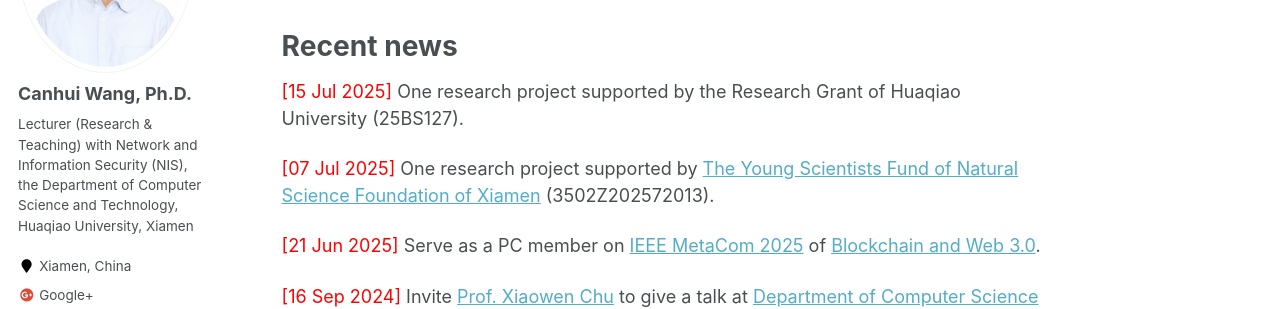
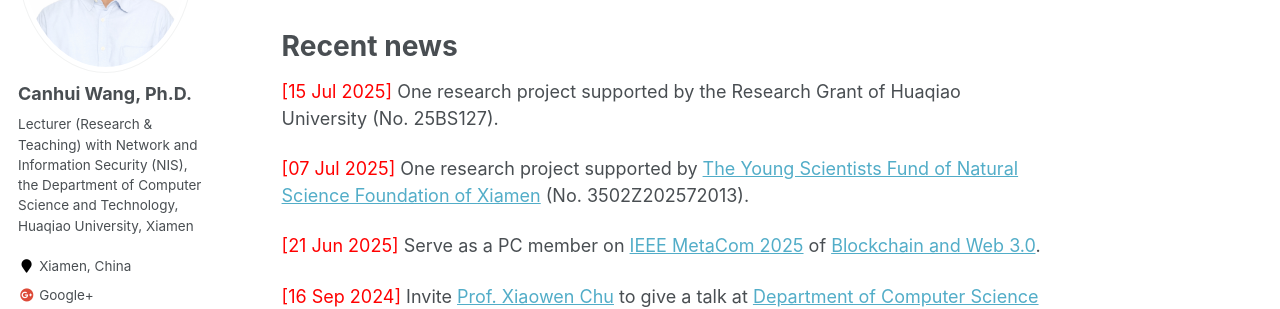
Before and after one commit to Canhui/canhui.github.io, a Jekyll site: the page built from _pages/about.md, in a window 1280 px wide and 900 px high, scrolled down 532 px. Shown: the part 179-488 px from the top of the window. Built offline with Jekyll 4.4.1, drawn with Linux system fonts in a browser that asks for light colours.

Commit message:
Update about.md

```diff
--- a/_pages/about.md
+++ b/_pages/about.md
@@ -18,9 +18,9 @@ Canhui Wang is currently a Lecturer (Research & Teaching) with Network and Infor
 Recent news
 ======
 
-<span style="color:red"> \[15 Jul 2025\] </span> One research project supported by the Research Grant of Huaqiao University (25BS127).
+<span style="color:red"> \[15 Jul 2025\] </span> One research project supported by the Research Grant of Huaqiao University (No. 25BS127).
 
-<span style="color:red"> \[07 Jul 2025\] </span> One research project supported by [The Young Scientists Fund of Natural Science Foundation of Xiamen](http://sti.xm.gov.cn/xxgk/tzgg/202507/t20250703_2943157.htm) (3502Z202572013).
+<span style="color:red"> \[07 Jul 2025\] </span> One research project supported by [The Young Scientists Fund of Natural Science Foundation of Xiamen](http://sti.xm.gov.cn/xxgk/tzgg/202507/t20250703_2943157.htm) (No. 3502Z202572013).
 
 <span style="color:red"> \[21 Jun 2025\] </span> Serve as a PC member on [IEEE MetaCom 2025](https://ieee-metacom.org/) of [Blockchain and Web 3.0](https://easychair.org/conferences2/submissions?a=34918422).
 
```
